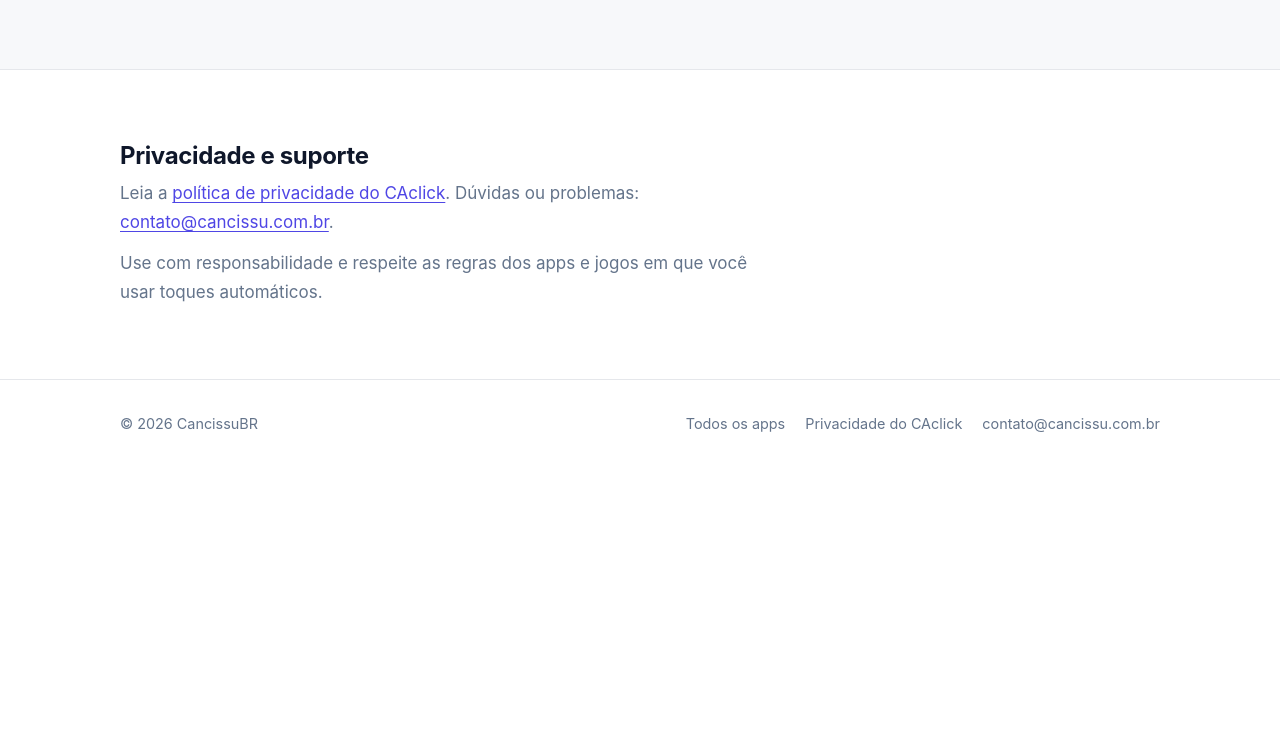
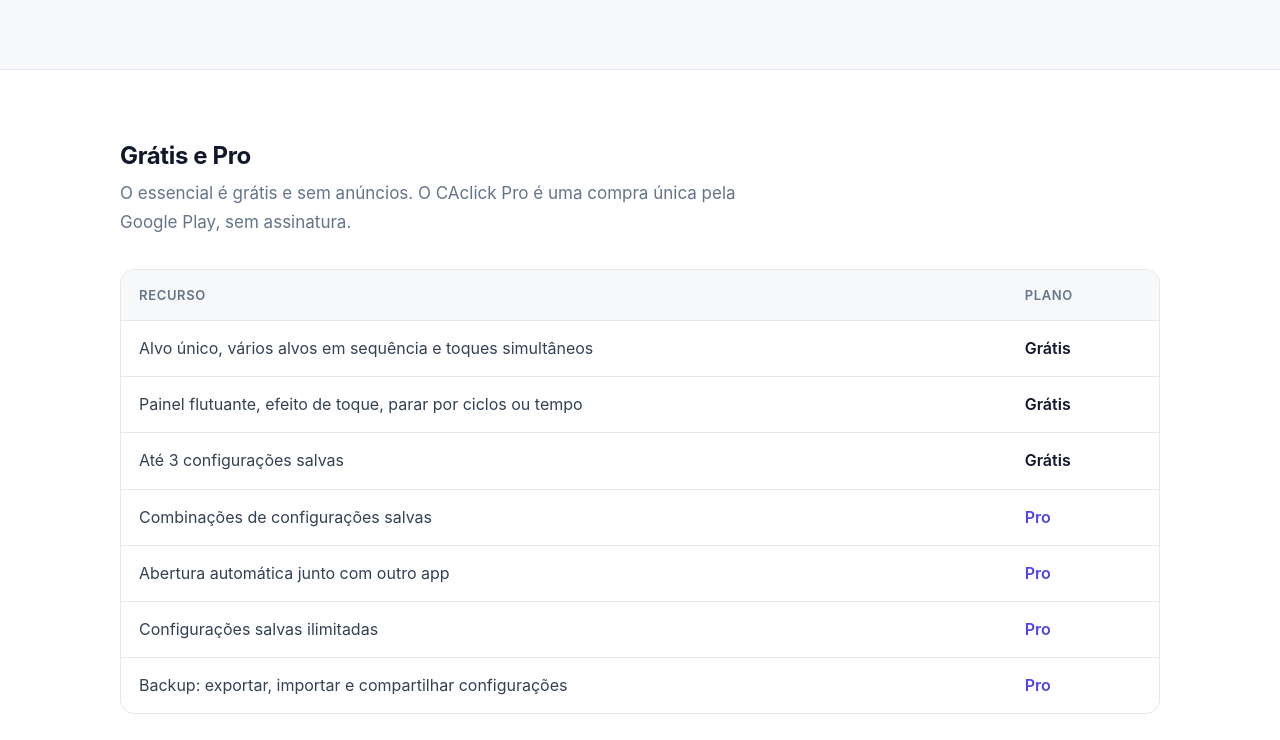
Before and after one commit to CancissuBR/apps, a plain HTML site: page caclick/index.html in a window 1280 px wide. Shown: the part 1120-1860 px from the top of the page. Before the commit the page ends 1596 px from the top, so only its background shows below. Drawn offline with Linux system fonts and the light colour scheme.

Commit message:
CAclick: tabela grátis × Pro
Co-Authored-By: Claude Opus 5.5 <noreply@anthropic.com>
Claude-Session: https://claude.ai/code/session_01We6knLipedaep5bFVGNpZZ

```diff
--- a/caclick/index.html
+++ b/caclick/index.html
@@ -64,7 +64,30 @@
     </div>
   </section>
 
-  <section class="section">
+  <section class="section" id="planos">
+    <div class="wrap">
+      <div class="section-head">
+        <h2>Grátis e Pro</h2>
+        <p>O essencial é grátis e sem anúncios. O CAclick Pro é uma compra única pela Google Play, sem assinatura.</p>
+      </div>
+      <div class="table-wrap">
+        <table>
+          <thead><tr><th scope="col">Recurso</th><th scope="col">Plano</th></tr></thead>
+          <tbody>
+            <tr><td>Alvo único, vários alvos em sequência e toques simultâneos</td><td class="plan">Grátis</td></tr>
+            <tr><td>Painel flutuante, efeito de toque, parar por ciclos ou tempo</td><td class="plan">Grátis</td></tr>
+            <tr><td>Até 3 configurações salvas</td><td class="plan">Grátis</td></tr>
+            <tr><td>Combinações de configurações salvas</td><td class="plan pro">Pro</td></tr>
+            <tr><td>Abertura automática junto com outro app</td><td class="plan pro">Pro</td></tr>
+            <tr><td>Configurações salvas ilimitadas</td><td class="plan pro">Pro</td></tr>
+            <tr><td>Backup: exportar, importar e compartilhar configurações</td><td class="plan pro">Pro</td></tr>
+          </tbody>
+        </table>
+      </div>
+    </div>
+  </section>
+
+  <section class="section section-soft">
     <div class="wrap">
       <div class="section-head" style="margin-bottom:0">
         <h2>Privacidade e suporte</h2>
```
